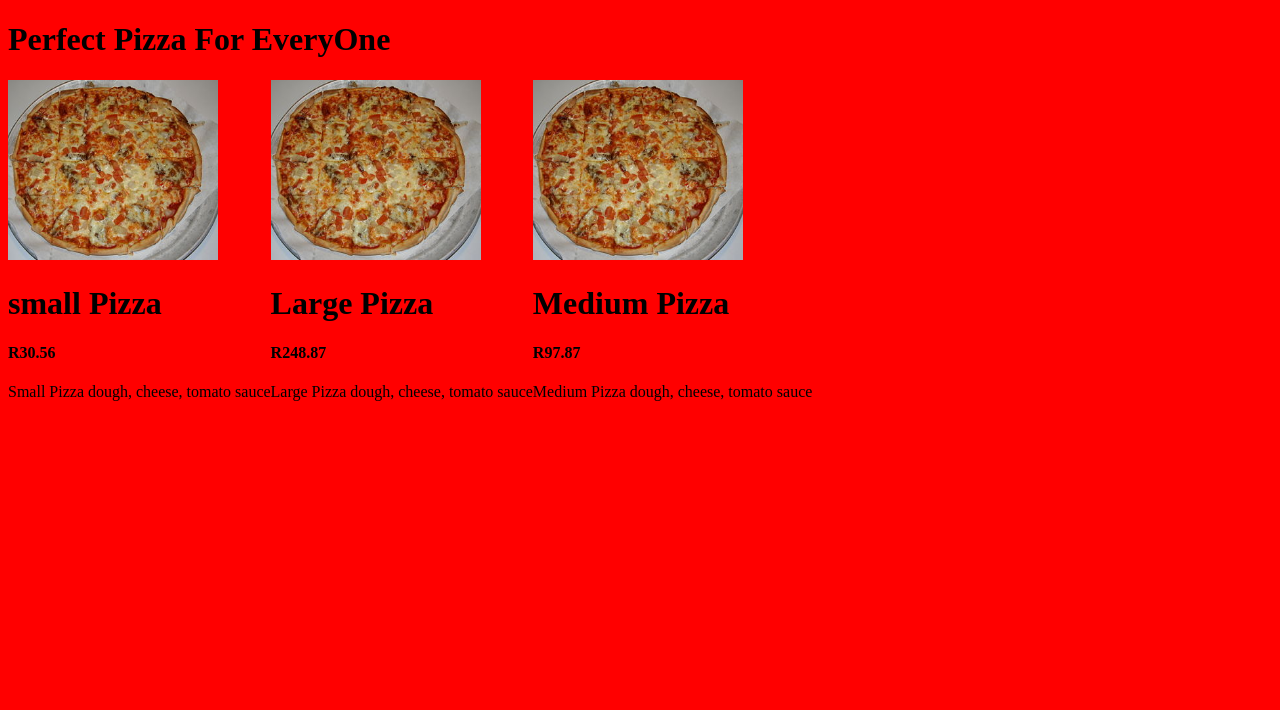
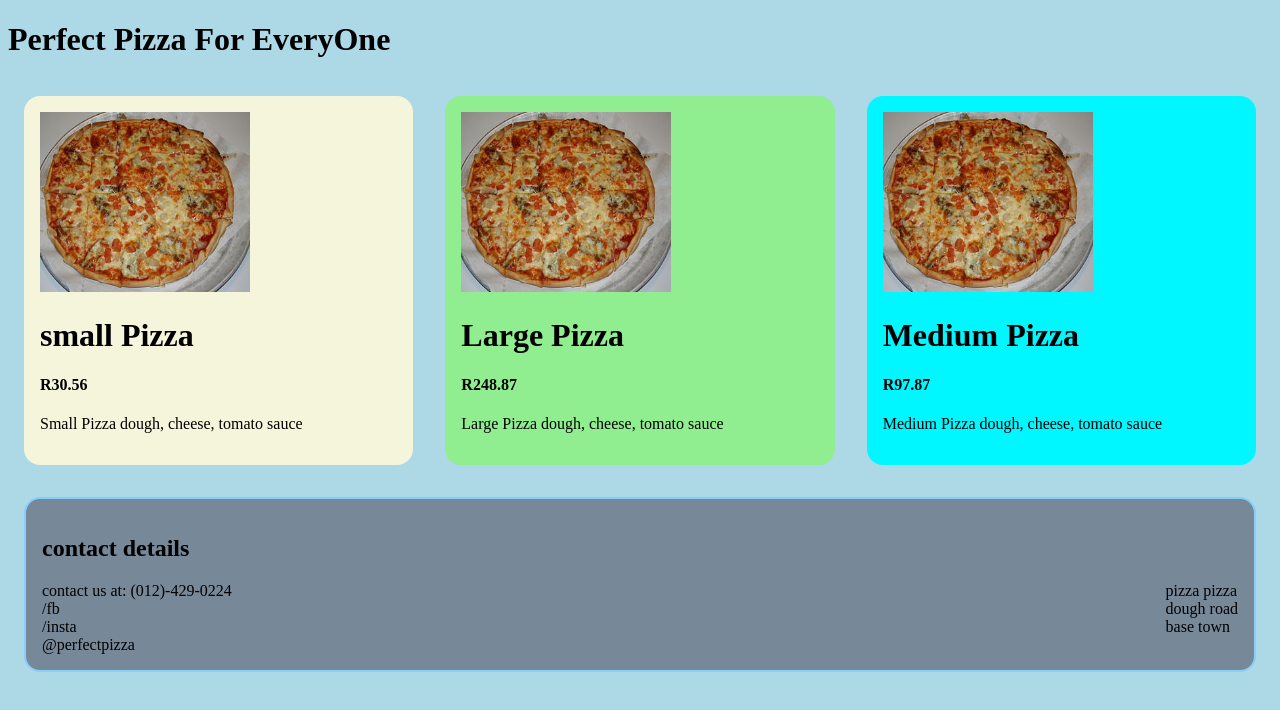
Before and after one commit to NOVUKELA/Pizza-Pamphlet-, a plain HTML site: page index.html in a window 1280 px wide. Drawn offline with Linux system fonts and the light colour scheme.

Commit message:
new changes to the  pizza projects

```diff
--- a/index.html
+++ b/index.html
@@ -14,7 +14,7 @@
     <div class="container">
         <h1>Perfect Pizza For EveryOne</h1>
         <div class="perfect">
-            <div class="Pizza">
+            <div class="small-pizza">
                 <img src="Greek_pizza_(1).jpg" alt="">
                 <div class="Pizza">
                     <h1>small Pizza</h1>
@@ -22,7 +22,7 @@
                     <P>Small Pizza dough, cheese, tomato sauce</P>
                 </div>
             </div>
-            <div class="Pizza">
+            <div class="large-pizza">
                 <img src="Greek_pizza_(1).jpg" alt="">
                 <div class="Pizza">
                     <h1>Large Pizza</h1>
@@ -30,7 +30,7 @@
                     <P>Large Pizza dough, cheese, tomato sauce</P>
                 </div>
             </div>
-            <div class="Pizza">
+            <div class="medium-pizza">
                 <img src="Greek_pizza_(1).jpg" alt="">
                 <div class="Pizza">
                     <h1>Medium Pizza</h1>
@@ -42,6 +42,19 @@
         </div>
     </div>
 
+    <div class="contact-details">
+        <h2>contact details</h2>
+        <div class="contacts-within">
+            <div class="references">
+                contact us at: (012)-429-0224 <br>/fb <br>/insta <br>@perfectpizza
+            </div>
+            <div class="address">
+                pizza pizza <br>dough road <br>base town
+            </div>
+        </div>
+
+    </div>
+
 </body>
 
 </html>
--- a/style.css
+++ b/style.css
@@ -1,5 +1,5 @@
 body{
-    background-color: red;
+    background-color: lightblue;
 }
 @media(min-width :768px) {
     .perfect{
@@ -10,27 +10,41 @@ img{
    width: 210px;
    height: 180px;
 }
-.small{
+.small-pizza{
     flex: 1;
     border: 2px;
     padding: 1em;
     margin: 1em;
-    border-radius: 0.25;
+    border-radius: 1em;
     background-color: beige;
 }
-.medium{
+.medium-pizza{
     flex: 1;
     border: 2px;
     padding: 1em;
     margin: 1em;
-    border-radius: 0.25;
+    border-radius: 1em;
     background-color: rgb(0, 247, 255);
 }
-.large{
+.large-pizza{
     flex: 1;
     border: 2px;
     padding: 1em;
     margin: 1em;
-    border-radius: 0.25;
-    background-color: azure;
+    border-radius: 1em;
+    background-color: lightgreen;
 }
+.contact-details{
+    border: 2px solid lightskyblue;
+    padding: 1em;
+    margin: 1em;
+    border-radius: 1em;
+    background-color: lightslategray;
+
+}
+.contacts-within{
+    display: flex;
+}
+.address{
+margin-left: auto;
+}
```
